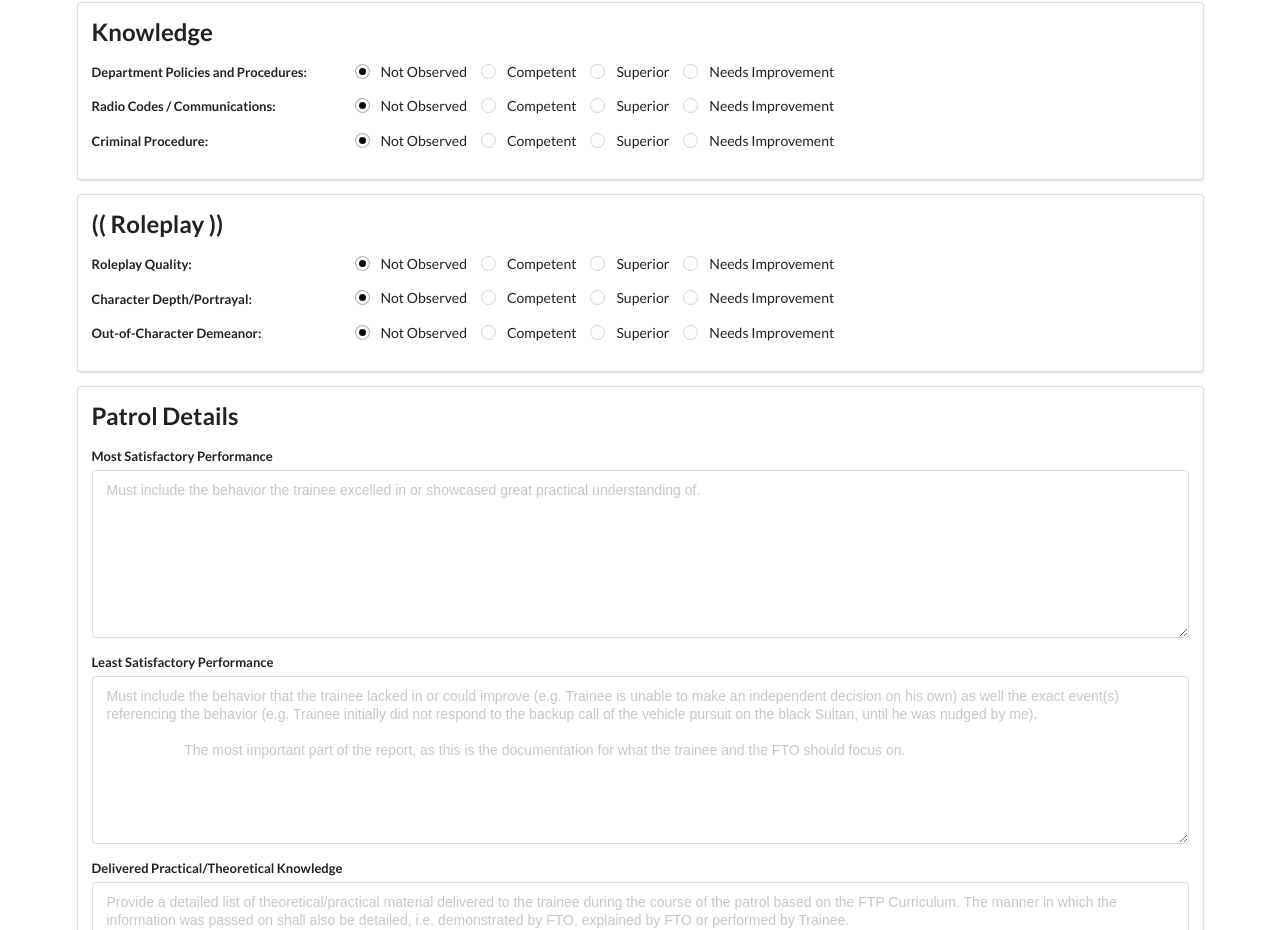
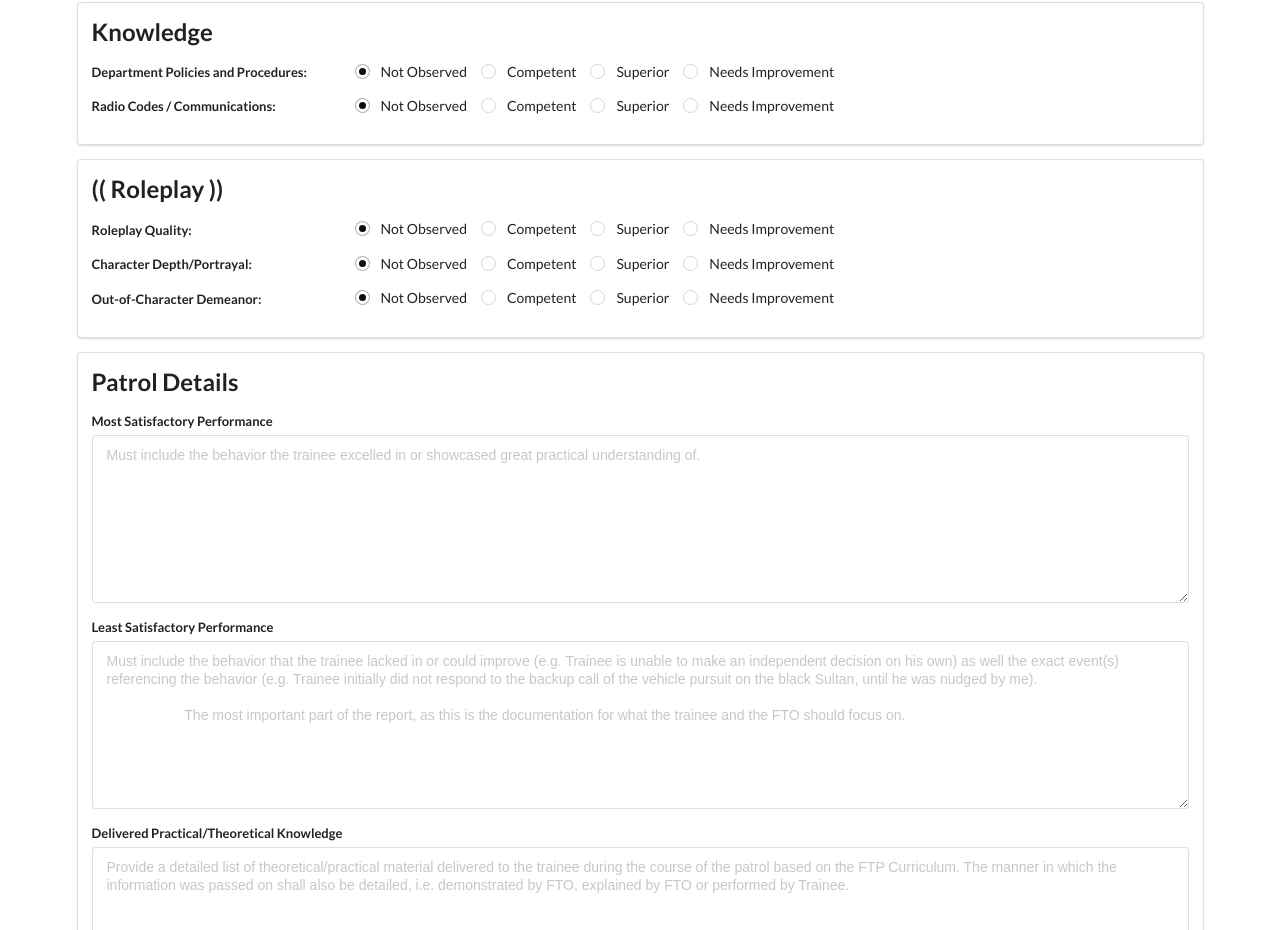
Before and after one commit to SephiDev/sephidev.github.io, a plain HTML site: page index.html in a window 1280 px wide. Shown: the part 1238-2168 px from the top of the page. Drawn offline with nearby package versions, Linux system fonts and the light colour scheme.

Commit message:
Update index.html

```diff
--- a/index.html
+++ b/index.html
@@ -420,33 +420,6 @@
                         </div>
                     </div>
                 </div>
-                <div class="inline fields">
-                    <label for="field2" class="header">Criminal Procedure:</label>
-                    <div class="field">
-                        <div class="ui radio checkbox">
-                            <input type="radio" name="field20" checked="" value="N/O" tabindex="0" class="hidden">
-                            <label>Not Observed</label>
-                        </div>
-                    </div>
-                    <div class="field">
-                        <div class="ui radio checkbox">
-                            <input type="radio" name="field20" value="C" tabindex="0" class="hidden">
-                            <label>Competent</label>
-                        </div>
-                    </div>
-                    <div class="field">
-                        <div class="ui radio checkbox">
-                            <input type="radio" name="field20" value="S" tabindex="0" class="hidden">
-                            <label>Superior</label>
-                        </div>
-                    </div>
-                    <div class="field">
-                        <div class="ui radio checkbox">
-                            <input type="radio" name="field20" value="N/I" tabindex="0" class="hidden">
-                            <label>Needs Improvement</label>
-                        </div>
-                    </div>
-                </div>
             </div>
             <div class="ui segment">
                 <h2>(( Roleplay ))</h2>
```
